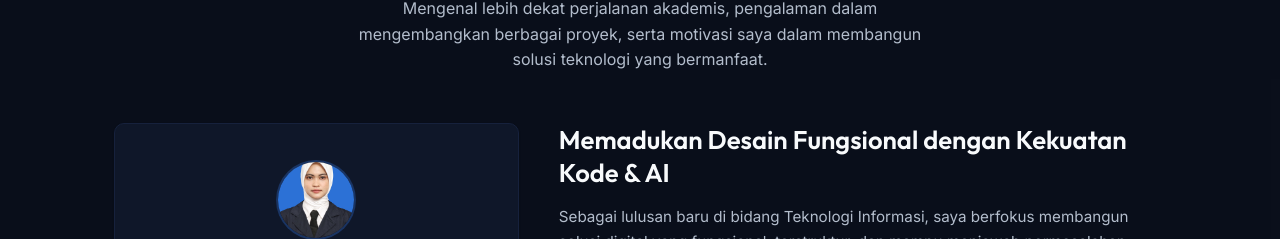
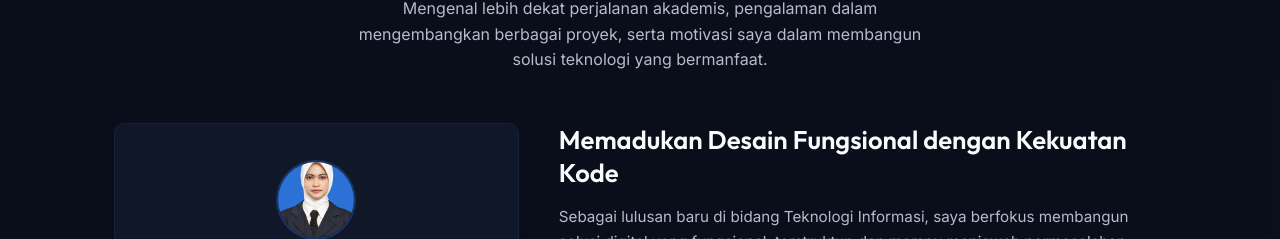
Before and after one commit to Niatii/Portofolio, a React (Vite) app: page / in a window 1280 px wide. Shown: the part 938-1177 px from the top of the page. Built offline with nearby package versions, Linux system fonts and the light colour scheme.

Commit message:
feat: create About component with professional profile summary and highlights

```diff
--- a/src/components/About.tsx
+++ b/src/components/About.tsx
@@ -225,7 +225,7 @@ export default function About() {
                 lineHeight: 1.3,
               }}
             >
-              Memadukan Desain Fungsional dengan Kekuatan Kode & AI
+              Memadukan Desain Fungsional dengan Kekuatan Kode
             </h3>
             <p
               style={{
```
